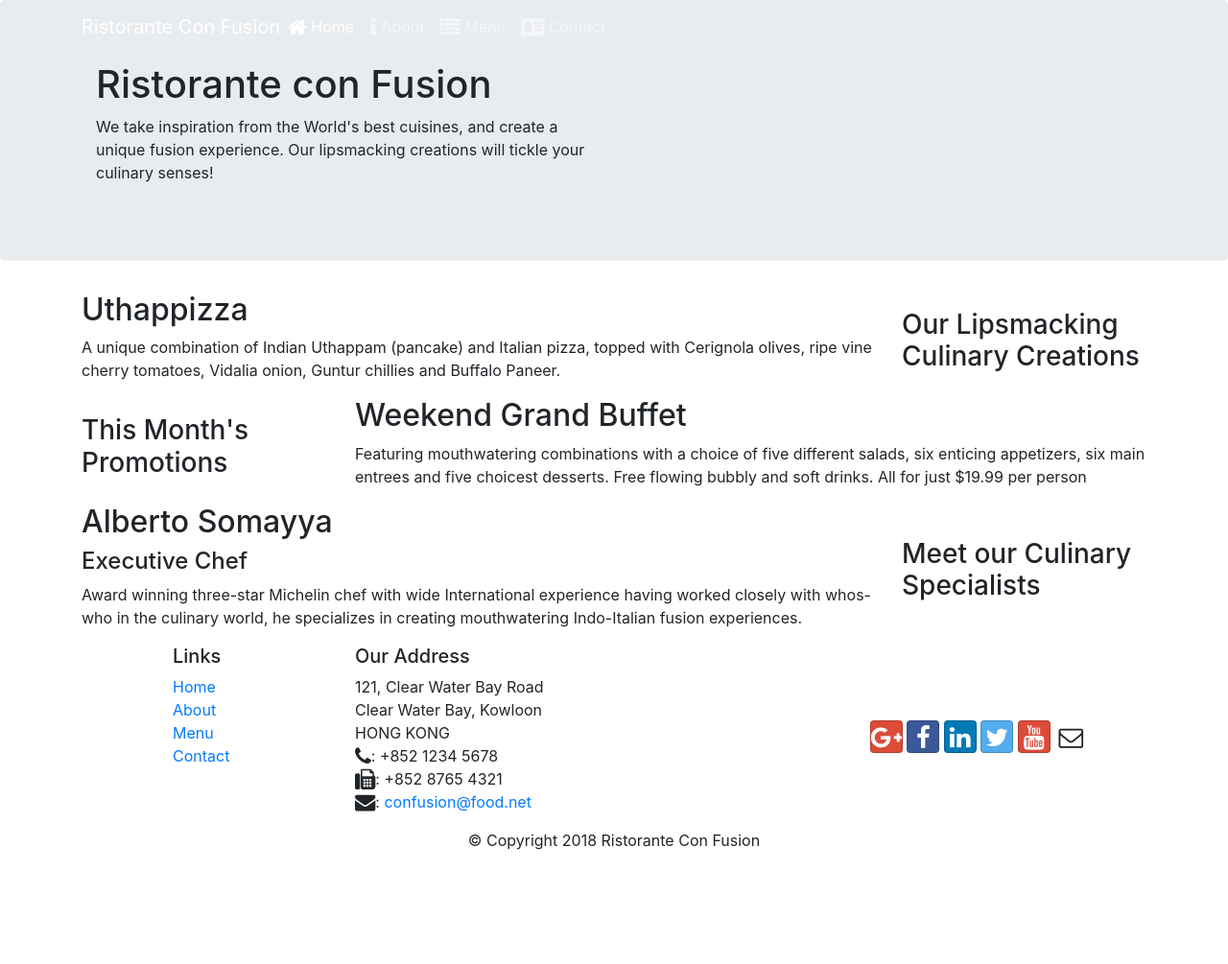
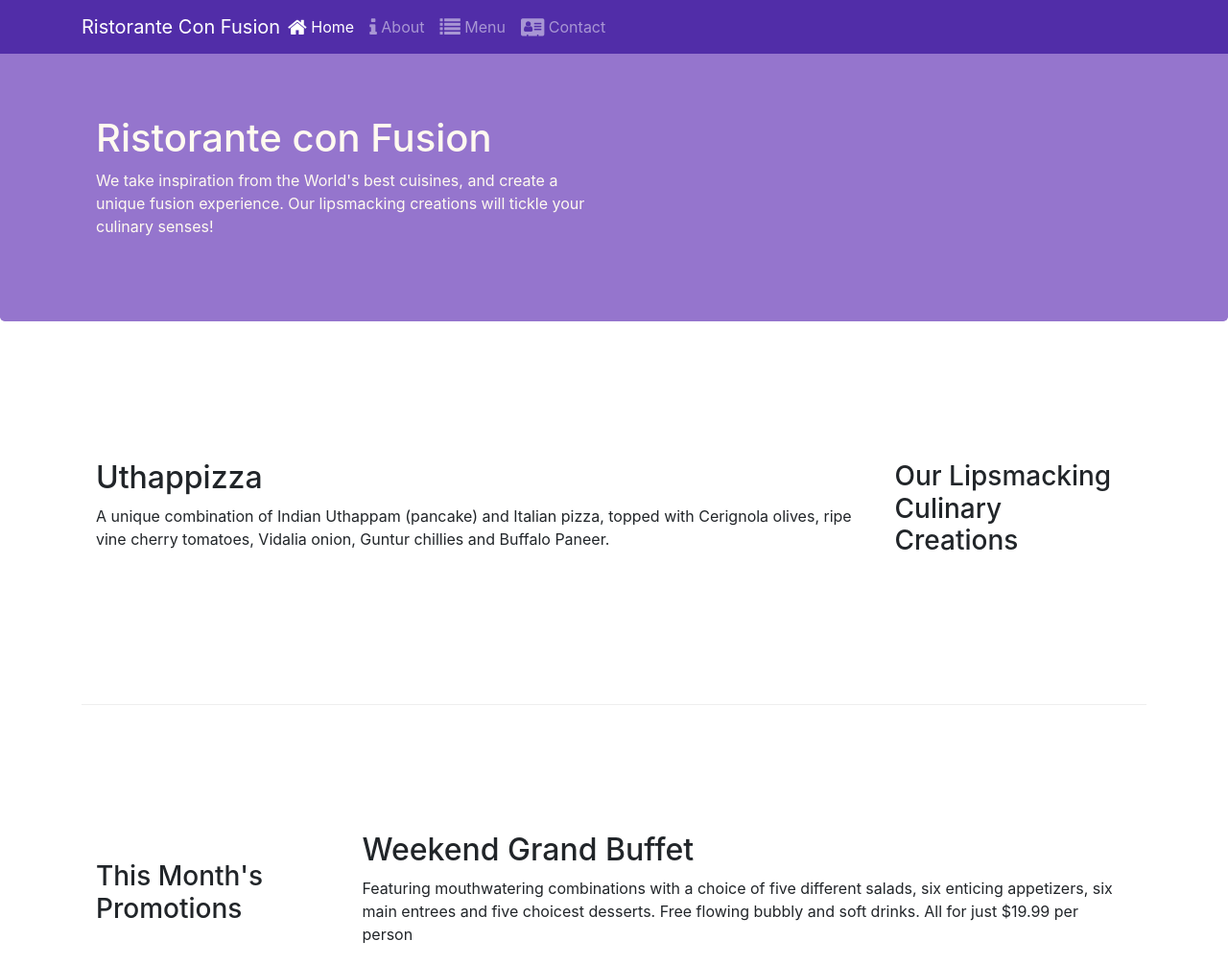
Before and after one commit to Dart2004/confusion, a website: page index.html in a window 1280 px wide. Shown: the top 1005 px of the page at 96% size. Before the commit the page ends 904 px from the top, so only its background shows below. Drawn offline with nearby package versions, Linux system fonts and the light colour scheme.

Commit message:
Update index.html

```diff
--- a/index.html
+++ b/index.html
@@ -9,9 +9,9 @@
     <meta http-equiv="x-ua-compatible" content="ie=edge">
 
     <!-- Bootstrap CSS -->
-    <link rel=stylesheet href=https://github.com/Dart2004/confusion/blob/master/node_modules/bootstrap/dist/css/bootstrap.min.css>
-    <link rel="stylesheet" href="https://github.com/Dart2004/confusion/blob/master/node_modules/font-awesome/css/font-awesome.min.css">
-    <link rel="stylesheet" href="https://github.com/Dart2004/confusion/blob/master/node_modules/bootstrap-social/bootstrap-social.css">
+    <link rel=stylesheet href=bm.css>
+    <link rel="stylesheet" href=fa.css>
+    <link rel="stylesheet" href=bs.css>
 </head>
 
 <body>
```
